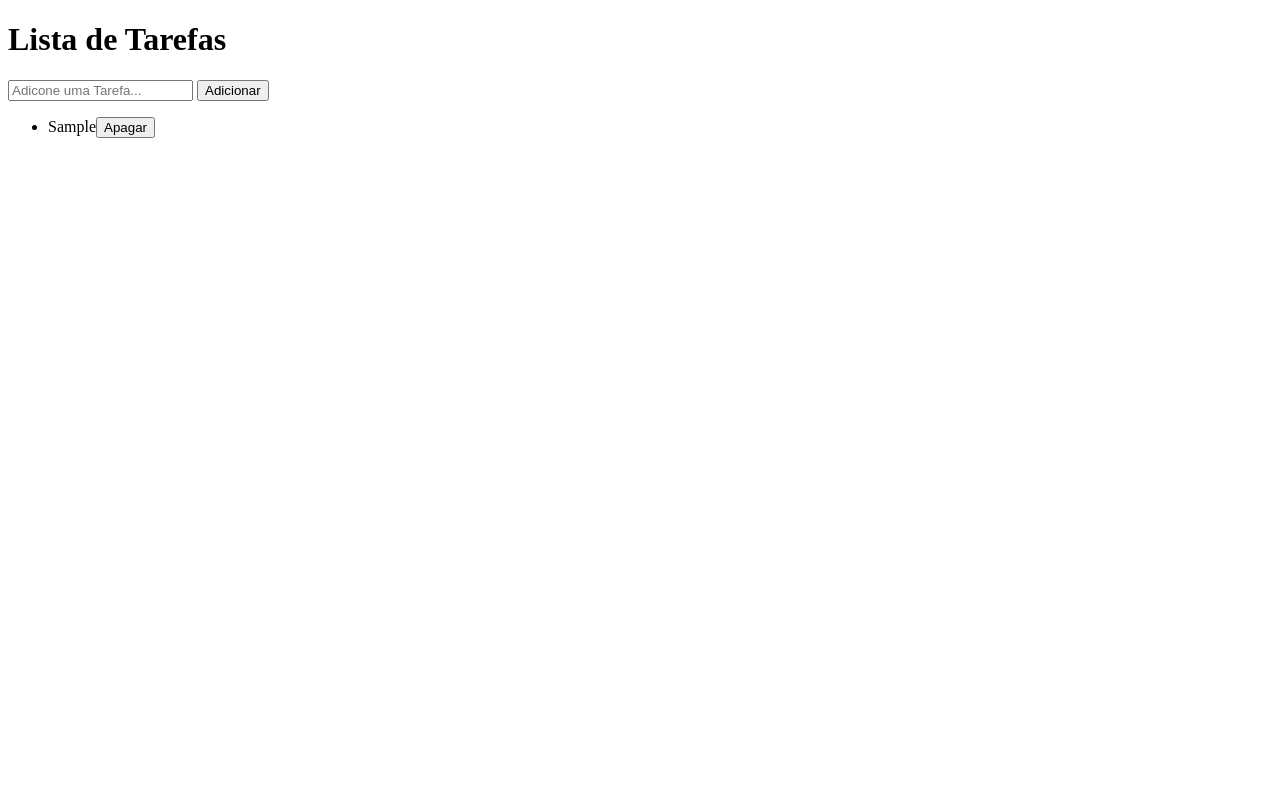
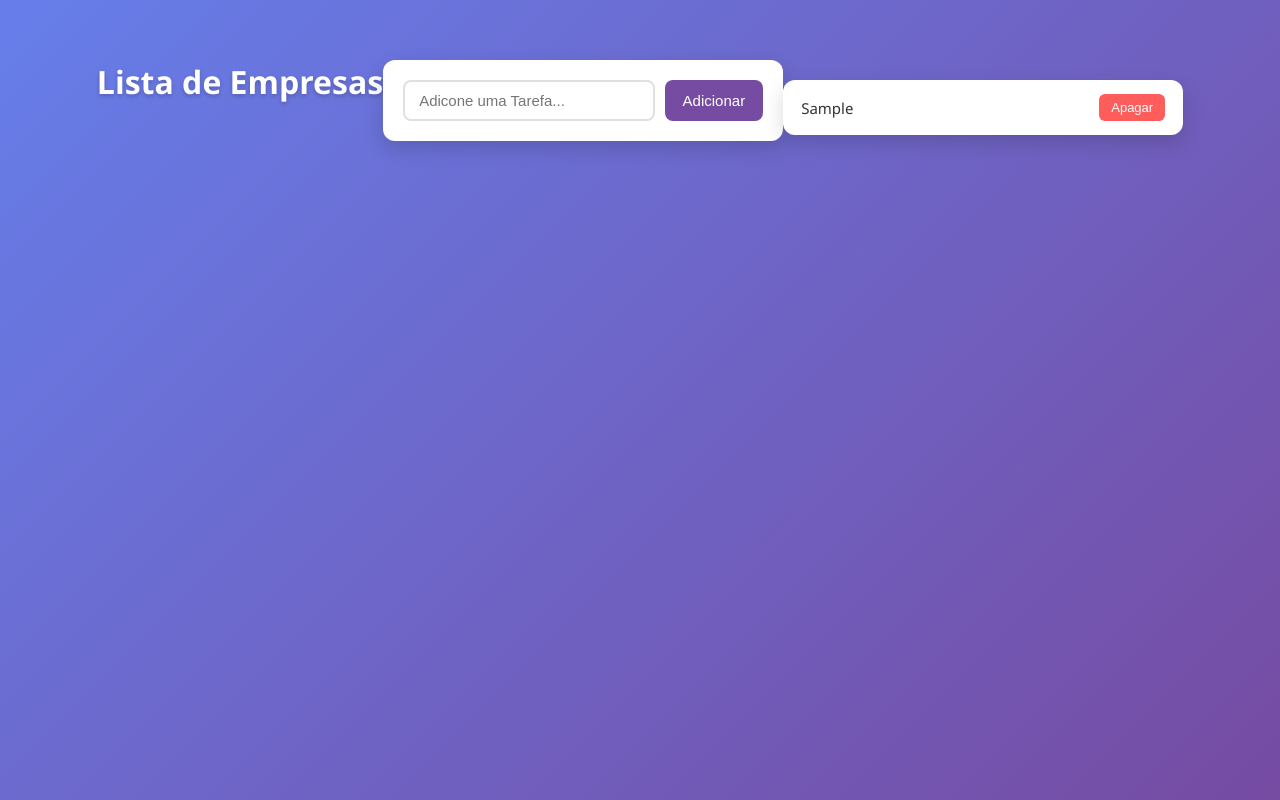
Before and after one commit to lbarbosa04/lista-de-tarefas, a plain HTML site: page Lista de Empresas/index.html in a window 1280 px wide. Both pictures are taken after typing "Sample" into the empty fields and a click on the button "Adicionar". Drawn offline with Linux system fonts and the light colour scheme.

Commit message:
atualização do codigo

```diff
--- a/Lista de Empresas/index.html
+++ b/Lista de Empresas/index.html
@@ -3,10 +3,11 @@
 <head>
     <meta charset="UTF-8">
     <meta name="viewport" content="width=device-width, initial-scale=1.0">
+    <link rel="stylesheet" href="style.css">
     <title>Document</title>
 </head>
 <body>
-    <h1> Lista de Tarefas</h1>
+    <h1> Lista de Empresas</h1>
     <p>
         <input type="text" name="" id="tarefas" placeholder="Adicone uma Tarefa...">
         <input type="button" value="Adicionar" onclick="adicionar()">
--- a/Lista de Empresas/style.css
+++ b/Lista de Empresas/style.css
@@ -0,0 +1,120 @@
+* {
+    margin: 0;
+    padding: 0;
+    box-sizing: border-box;
+}
+
+body {
+    font-family: 'Segoe UI', Arial, sans-serif;
+    background: linear-gradient(135deg, #667eea 0%, #764ba2 100%);
+    min-height: 100vh;
+    display: flex;
+    justify-content: center;
+    align-items: flex-start;
+    padding-top: 60px;
+}
+
+h1 {
+    color: #fff;
+    text-align: center;
+    margin-bottom: 20px;
+    text-shadow: 0 2px 4px rgba(0,0,0,0.2);
+}
+
+/* Container central para deixar tudo alinhado */
+p {
+    background: #fff;
+    padding: 20px;
+    border-radius: 12px;
+    box-shadow: 0 8px 20px rgba(0,0,0,0.15);
+    display: flex;
+    gap: 10px;
+    width: 400px;
+}
+
+#tarefas {
+    flex: 1;
+    padding: 10px 14px;
+    border: 2px solid #e0e0e0;
+    border-radius: 8px;
+    font-size: 15px;
+    outline: none;
+    transition: border-color 0.2s;
+}
+
+#tarefas:focus {
+    border-color: #764ba2;
+}
+
+input[type="button"] {
+    background: #764ba2;
+    color: #fff;
+    border: none;
+    padding: 10px 18px;
+    border-radius: 8px;
+    font-size: 15px;
+    cursor: pointer;
+    transition: background 0.2s;
+}
+
+input[type="button"]:hover {
+    background: #5f3a85;
+}
+
+/* Lista de tarefas */
+#listaTarefas {
+    list-style: none;
+    width: 400px;
+    margin-top: 20px;
+    background: #fff;
+    border-radius: 12px;
+    box-shadow: 0 8px 20px rgba(0,0,0,0.15);
+    overflow: hidden;
+}
+
+#listaTarefas li {
+    display: flex;
+    justify-content: space-between;
+    align-items: center;
+    padding: 14px 18px;
+    border-bottom: 1px solid #f0f0f0;
+    font-size: 15px;
+    color: #333;
+    animation: entrada 0.25s ease;
+}
+
+#listaTarefas li:last-child {
+    border-bottom: none;
+}
+
+#listaTarefas li:hover {
+    background: #f9f7fc;
+}
+
+/* Botão de apagar dentro do <li> */
+#listaTarefas li button {
+    background: #ff5c5c;
+    color: #fff;
+    border: none;
+    padding: 6px 12px;
+    border-radius: 6px;
+    font-size: 13px;
+    cursor: pointer;
+    transition: background 0.2s;
+}
+
+#listaTarefas li button:hover {
+    background: #e04444;
+}
+
+/* Animação de entrada dos itens */
+@keyframes entrada {
+    from {
+        opacity: 0;
+        transform: translateY(-8px);
+    }
+    to {
+        opacity: 1;
+        transform: translateY(0);
+    }
+}
```
Also changed, not shown: Lista de tarefas/index.html (+36 -0 lines).
